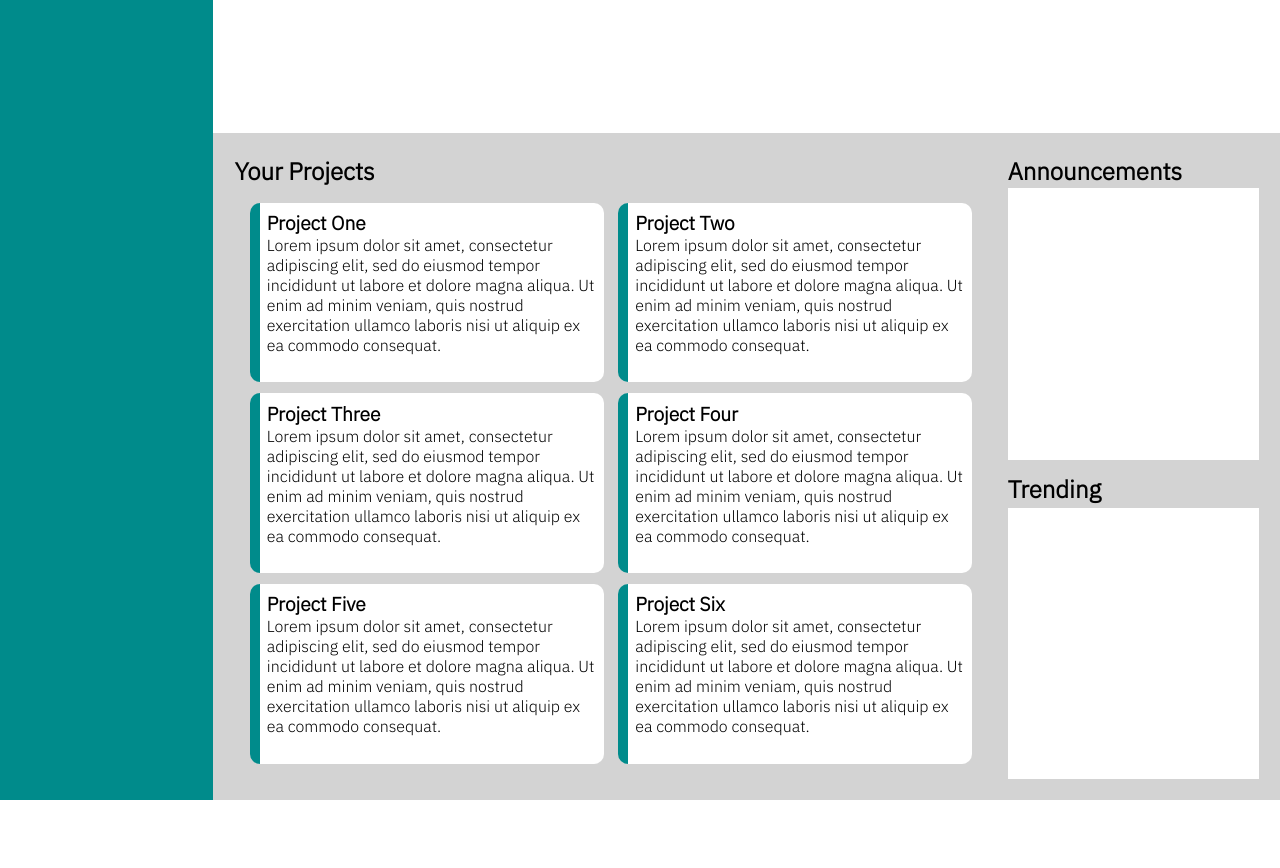
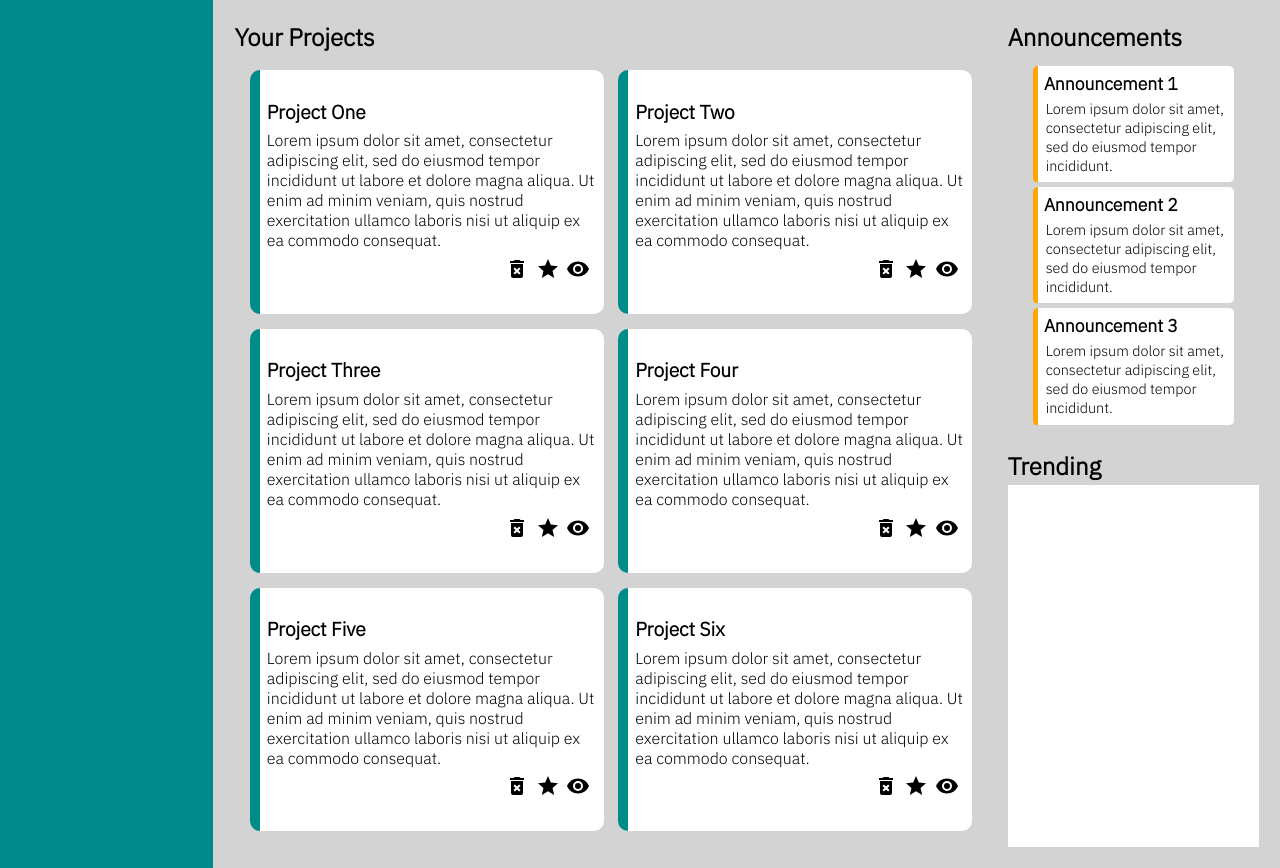
Before and after one commit to mohamedwshaalan/AdminDashboard, a plain HTML site: page index.html in a window 1280 px wide. Before the commit the page ends 800 px from the top, so only its background shows below. Drawn offline with Linux system fonts and the light colour scheme.

Commit message:
Project and Announcements done

```diff
--- a/index.html
+++ b/index.html
@@ -39,6 +39,11 @@
                 aliqua. Ut enim ad minim veniam, quis nostrud exercitation ullamco laboris nisi
                 ut aliquip ex ea commodo consequat.</p>
             </div>
+            <div class="project-icons">
+              <img src="delete.svg" alt="">
+              <img src="star.svg" alt="">
+              <img src="eye.svg" alt="">
+            </div>
           </div>
           <div class="p-card">
             <div class="project-title">
@@ -49,6 +54,11 @@
                 ut labore et dolore magna
                 aliqua. Ut enim ad minim veniam, quis nostrud exercitation ullamco laboris nisi
                 ut aliquip ex ea commodo consequat.</p>
+            </div>
+            <div class="project-icons">
+              <img src="delete.svg" alt="">
+              <img src="star.svg" alt="">
+              <img src="eye.svg" alt="">
             </div>
           </div>
           <div class="p-card">
@@ -62,6 +72,11 @@
                 aliqua. Ut enim ad minim veniam, quis nostrud exercitation ullamco laboris nisi
                 ut aliquip ex ea commodo consequat.</p>
             </div>
+            <div class="project-icons">
+              <img src="delete.svg" alt="">
+              <img src="star.svg" alt="">
+              <img src="eye.svg" alt="">
+            </div>
           </div>
           <div class="p-card">
             <div class="project-title">
@@ -72,6 +87,11 @@
                 ut labore et dolore magna
                 aliqua. Ut enim ad minim veniam, quis nostrud exercitation ullamco laboris nisi
                 ut aliquip ex ea commodo consequat.</p>
+            </div>
+            <div class="project-icons">
+              <img src="delete.svg" alt="">
+              <img src="star.svg" alt="">
+              <img src="eye.svg" alt="">
             </div>
           </div>
           <div class="p-card">
@@ -84,6 +104,11 @@
                 aliqua. Ut enim ad minim veniam, quis nostrud exercitation ullamco laboris nisi
                 ut aliquip ex ea commodo consequat.</p>
             </div>
+            <div class="project-icons">
+              <img src="delete.svg" alt="">
+              <img src="star.svg" alt="">
+              <img src="eye.svg" alt="">
+            </div>
           </div>
           <div class="p-card">
             <div class="project-title">
@@ -95,6 +120,11 @@
                 aliqua. Ut enim ad minim veniam, quis nostrud exercitation ullamco laboris nisi
                 ut aliquip ex ea commodo consequat.</p>
             </div>
+            <div class="project-icons">
+              <img src="delete.svg" alt="">
+              <img src="star.svg" alt="">
+              <img src="eye.svg" alt="">
+            </div>
           </div>
         </div>
       </div>
@@ -105,7 +135,28 @@
         </div>
         <div class="announcement-cards">
           <div class="a-card">
-
+            <div class="announcement-title">
+              Announcement 1
+            </div>
+            <div class="announcement-description">
+              Lorem ipsum dolor sit amet, consectetur adipiscing elit, sed do eiusmod tempor incididunt.
+            </div>
+          </div>
+          <div class="a-card">
+            <div class="announcement-title">
+              Announcement 2
+            </div>
+            <div class="announcement-description">
+              Lorem ipsum dolor sit amet, consectetur adipiscing elit, sed do eiusmod tempor incididunt.
+            </div>
+          </div>
+          <div class="a-card">
+            <div class="announcement-title">
+              Announcement 3
+            </div>
+            <div class="announcement-description">
+              Lorem ipsum dolor sit amet, consectetur adipiscing elit, sed do eiusmod tempor incididunt.
+            </div>
           </div>
         </div>
       </div>
--- a/style.css
+++ b/style.css
@@ -47,12 +47,6 @@
 
 }
 
-.announcements {
-  grid-area: announcements;
-  background-color: white;
-  display: flex;
-  flex-direction: column;
-}
 
 .trending {
   grid-area: trending;
@@ -78,16 +72,18 @@
 .project-cards {
   display: grid;
   height: 95%;
-  grid-template-columns: repeat(2, 1fr);
+  grid-template-columns: repeat(auto-fit, minmax(350px, 1fr));
   grid-template-rows: repeat(3, 1fr);
   gap: 2%;
   padding: 2%;
 }
 
+
 .p-card {
   display: flex;
   flex-direction: column;
   padding: 2%;
+  padding-top: 8%;
   border-radius: 10px;
   border-left: 10px solid darkcyan;
   background-color: white;
@@ -95,11 +91,81 @@
 
 }
 
+.project-description {
+  height: 8fr;
+
+}
+
+.project-icons {
+  display: flex;
+  justify-content: right;
+  align-items: center;
+  gap: 2%;
+  height: 1fr;
+  padding: 2%;
+
+}
+
+.project-icons img {
+  height: 1.5rem;
+
+}
+
+.project-icons img:hover {
+  transform: scale(1.1);
+  opacity: 0.6;
+  transition: 0.1s;
+  cursor: pointer;
+
+}
+
+.project-icons img:active {
+  opacity: 1.0;
+
+}
+
 .project-title {
   font-size: 1.2rem;
   font-weight: bold;
+  padding-bottom: 2%;
+  height: 1fr;
+}
+
+.announcements {
+  grid-area: announcements;
+  background-color: lightgrey;
+  display: flex;
+  flex-direction: column;
 }
 
 .announcement-cards {
+  background-color: lightgray;
   height: 95%;
+  padding-left: 10%;
+  padding-right: 10%;
+  padding-top: 5%;
+  padding-bottom: 5%;
+  display: grid;
+  grid-template-columns: 1fr;
+  grid-template-rows: 1fr 1fr 1fr;
+  gap: 1%;
 }
+
+.a-card {
+  background-color: white;
+  border-radius: 5px;
+  border-bottom: 1px solid lightgray;
+  padding: 3%;
+  border-left: 5px solid orange;
+}
+
+.announcement-title {
+  font-size: 1.1rem;
+  font-weight: bold;
+  padding-bottom: 1%;
+}
+
+.announcement-description {
+  font-size: 0.9rem;
+  padding: 1%;
+}
```
Also changed, not shown: delete.svg (added), eye.svg (added), star.svg (added).
